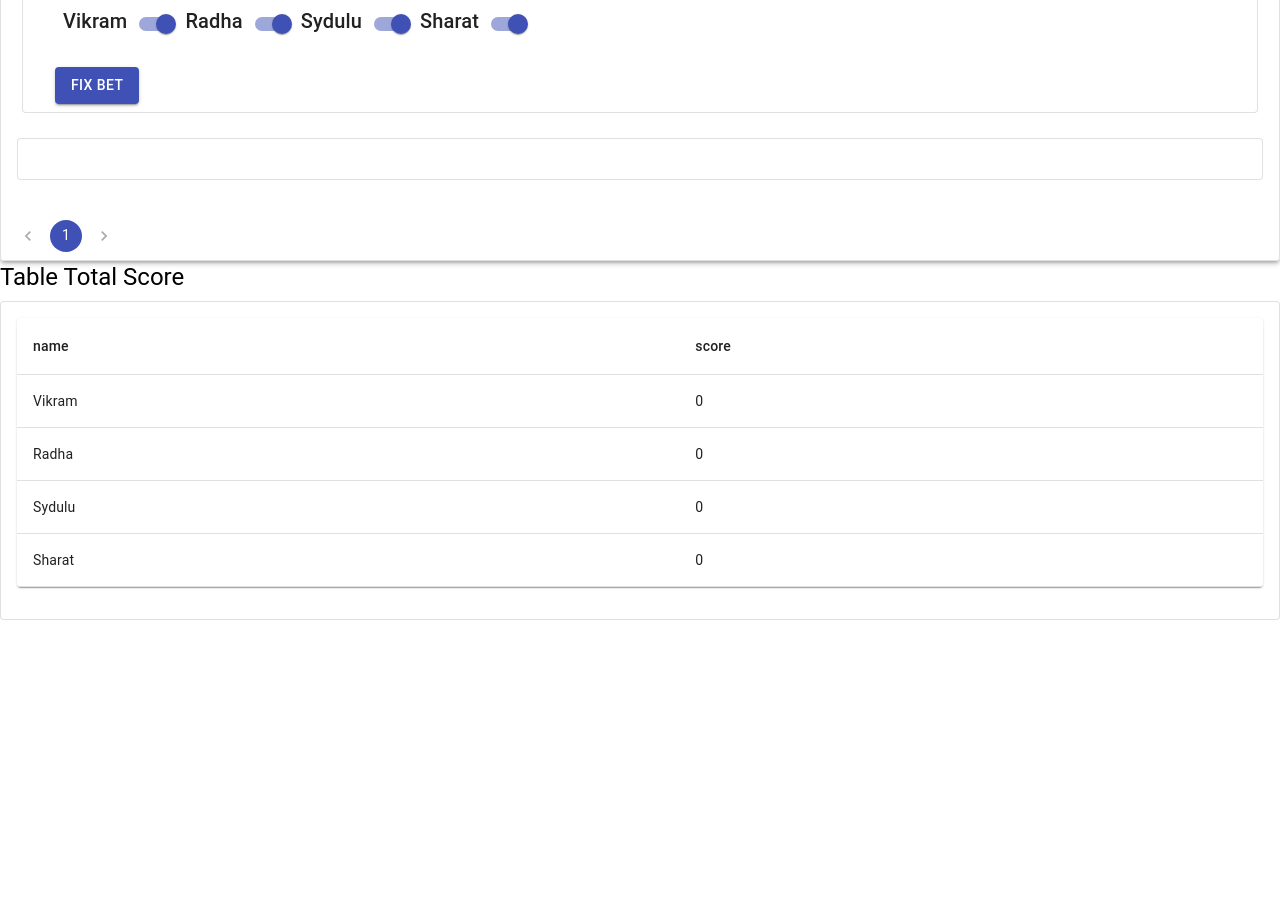
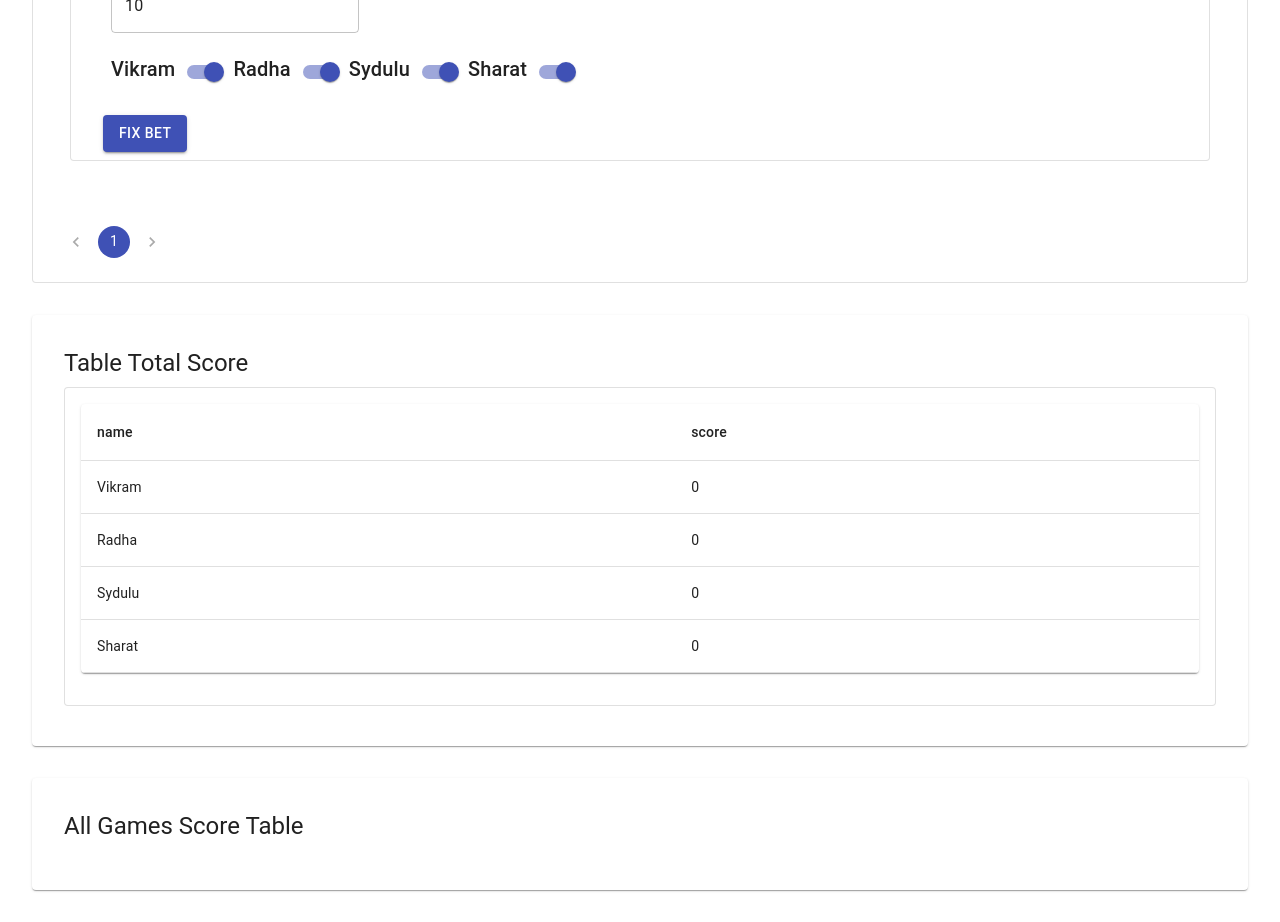
Before and after one commit to vikramkb/poker-score-card, a React (Create React App) app: page / in a window 1280 px wide. Shown: the part 500-1422 px from the top of the page. Before the commit the page ends 1120 px from the top, so only its background shows below. Built offline with nearby package versions, Linux system fonts and the light colour scheme; the HTML template or start-up script is replaced by a standard one.

Commit message:
style related changes

```diff
--- a/src/components/Rounds.jsx
+++ b/src/components/Game.jsx
@@ -22,6 +22,8 @@ import BasicPagination from "./BasicPagination.jsx";
 const useStyles = makeStyles({
     root: {
         minWidth: 275,
+        padding: "1em",
+        margin: "2em"
     },
     bullet: {
         display: 'inline-block',
@@ -35,7 +37,7 @@ const useStyles = makeStyles({
         marginBottom: 12,
     },
 });
-export default function Rounds(props) {
+export default function Game(props) {
     const rounds = props.rounds;
     const tableNumber = props.tableNumber;
     const gameNumber = props.gameNumber;
@@ -83,7 +85,6 @@ export default function Rounds(props) {
     }
 
     return (
-        <Paper elevation={3}>
         <Card className={classes.root} variant="outlined">
             <CardContent>
                 <Typography variant="h6" component="h2">
@@ -96,8 +97,6 @@ export default function Rounds(props) {
                 {
                     rounds.map((r, idx) => roundDetails(idx, r))
                 }
-                    <Card className={classes.root} variant="outlined">
-                        <CardContent>
                 {
                     rounds.length === 3 && !winner && !running ?
                         <div>
@@ -111,12 +110,9 @@ export default function Rounds(props) {
                         : ''
                 }
             </CardContent>
-                    </Card>
-                </CardContent>
             <CardActions>
                 <BasicPagination page={props.page} count={props.count} onChangeFn={props.onChangeFn}/>
             </CardActions>
         </Card>
-        </Paper>
     );
 }
--- /dev/null
+++ b/src/components/GameScore.jsx
@@ -0,0 +1,45 @@
+import Typography from "@material-ui/core/Typography";
+import SimpleTable from "./SimpleTable.jsx";
+import {selectScoreCard} from "../action/ScoreAction";
+import React from "react";
+import {makeStyles} from "@material-ui/core/styles";
+import Card from "@material-ui/core/Card";
+import CardContent from "@material-ui/core/CardContent";
+
+const useStyles = makeStyles({
+    root: {
+        minWidth: 275,
+        padding: "1em",
+        margin: "2em"
+    },
+    bullet: {
+        display: 'inline-block',
+        margin: '0 2px',
+        transform: 'scale(0.8)',
+    },
+    title: {
+        fontSize: 14,
+    },
+    pos: {
+        marginBottom: 12,
+    },
+});
+
+export default function ScoreTable(props) {
+    const classes = useStyles();
+    return (
+        <Card className={classes.root} variant="root">
+            <CardContent>
+                <Typography variant="h5" gutterBottom>
+                    All Games Score Table
+                </Typography>
+                {props.scoreCard.length > 0 ? <SimpleTable names={props.names}
+                                                           values={props.scoreCard[props.pageNumber && props.pageNumber - 1 >= 0 ? props.pageNumber - 1 : 0]}
+                                                           count={props.games.length - 1} onChangeFn={(pageNumber) => {
+                    props.dispatch(selectScoreCard(props.tableNumber, pageNumber))
+                }}/> : ''}
+            </CardContent>
+        </Card>
+    )
+
+}
--- a/src/components/Home.jsx
+++ b/src/components/Home.jsx
@@ -1,12 +1,10 @@
 import React from 'react';
 import {connect} from 'react-redux';
-import MaterialTableDemo from './Table.jsx';
-import Rounds from './Rounds.jsx';
-import Button from "@material-ui/core/Button";
-import SimpleTable from './SimpleTable.jsx';
+import Game from './Game.jsx';
 import {createNewTable, endTable, selectScoreCard, selectGameNumber} from '../action/ScoreAction';
 import SimpleAppBar from './AppBar.jsx';
-import Typography from '@material-ui/core/Typography';
+import ScoreTable from './ScoreTable.jsx';
+import GameScore from './GameScore.jsx';
 
 export class Home extends React.Component {
   render() {
@@ -14,16 +12,23 @@ export class Home extends React.Component {
     return (
         <div>
             <SimpleAppBar onCreateTableFn={() => this.props.dispatch(createNewTable())} onEndTableFn={() => this.props.dispatch(endTable(this.props.tableNumber))}/>
-            <Rounds rounds = {r.rounds} winner = {r.winner} running = {r.running} tableNumber={this.props.tableNumber} gameNumber = {this.props.selectGameNumber-1} dispatch={this.props.dispatch} page={this.props.selectGameNumber} count={this.props.games.length} onChangeFn={(gameNumber)=> {
+            <Game rounds = {r.rounds} winner = {r.winner} running = {r.running} tableNumber={this.props.tableNumber} gameNumber = {this.props.selectGameNumber-1} dispatch={this.props.dispatch} page={this.props.selectGameNumber} count={this.props.games.length} onChangeFn={(gameNumber)=> {
                 this.props.dispatch(selectGameNumber(gameNumber))
             }}/>
-            <Typography variant="h5" gutterBottom>
-                Table Total Score
-            </Typography>
-            <SimpleTable names={this.props.names} values={this.props.totalScore}/>
-            {this.props.scoreCard.length > 0 ? <SimpleTable names={this.props.names} values={this.props.scoreCard[this.props.pageNumber && this.props.pageNumber-1 >= 0 ? this.props.pageNumber-1 : 0]} count={this.props.games.length-1} onChangeFn={(pageNumber)=> {
-                this.props.dispatch(selectScoreCard(this.props.tableNumber, pageNumber))
-            }}/> : ''}
+            <ScoreTable
+                title="Table Total Score" names={this.props.names}
+                totalScore={this.props.totalScore}
+                scoreCard={this.props.scoreCard}
+                pageNumber={this.props.pageNumber}
+                games={this.props.games}
+            />
+            <GameScore
+                title="Table Total Score" names={this.props.names}
+                totalScore={this.props.totalScore}
+                scoreCard={this.props.scoreCard}
+                pageNumber={this.props.pageNumber}
+                games={this.props.games}
+            />
         </div>
     )
   }
--- /dev/null
+++ b/src/components/ScoreTable.jsx
@@ -0,0 +1,46 @@
+import Typography from "@material-ui/core/Typography";
+import SimpleTable from "./SimpleTable.jsx";
+import {selectScoreCard} from "../action/ScoreAction";
+import React from "react";
+import {makeStyles} from "@material-ui/core/styles";
+import Card from "@material-ui/core/Card";
+import CardContent from "@material-ui/core/CardContent";
+
+const useStyles = makeStyles({
+    root: {
+        minWidth: 275,
+        padding: "1em",
+        margin: "2em"
+    },
+    bullet: {
+        display: 'inline-block',
+        margin: '0 2px',
+        transform: 'scale(0.8)',
+    },
+    title: {
+        fontSize: 14,
+    },
+    pos: {
+        marginBottom: 12,
+    },
+});
+
+export default function ScoreTable(props) {
+    const classes = useStyles();
+    return (
+        <Card className={classes.root} variant="root">
+            <CardContent>
+                <Typography variant="h5" gutterBottom>
+                    Table Total Score
+                </Typography>
+                <SimpleTable names={props.names} values={props.totalScore}/>
+                {props.scoreCard.length > 0 ? <SimpleTable names={props.names}
+                                                           values={props.scoreCard[props.pageNumber && props.pageNumber - 1 >= 0 ? props.pageNumber - 1 : 0]}
+                                                           count={props.games.length - 1} onChangeFn={(pageNumber) => {
+                    props.dispatch(selectScoreCard(props.tableNumber, pageNumber))
+                }}/> : ''}
+            </CardContent>
+        </Card>
+    )
+
+}
```
Lines whose indentation alone changed are shown as unchanged.
